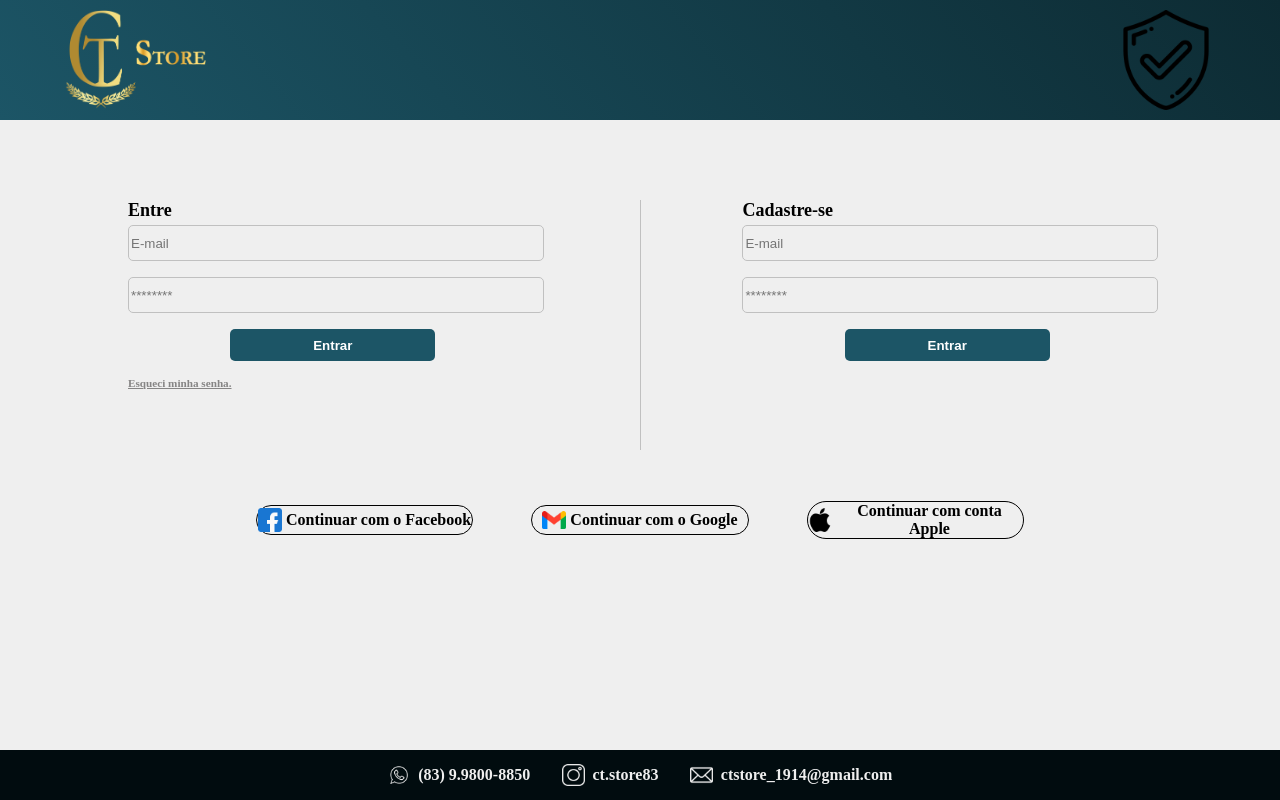
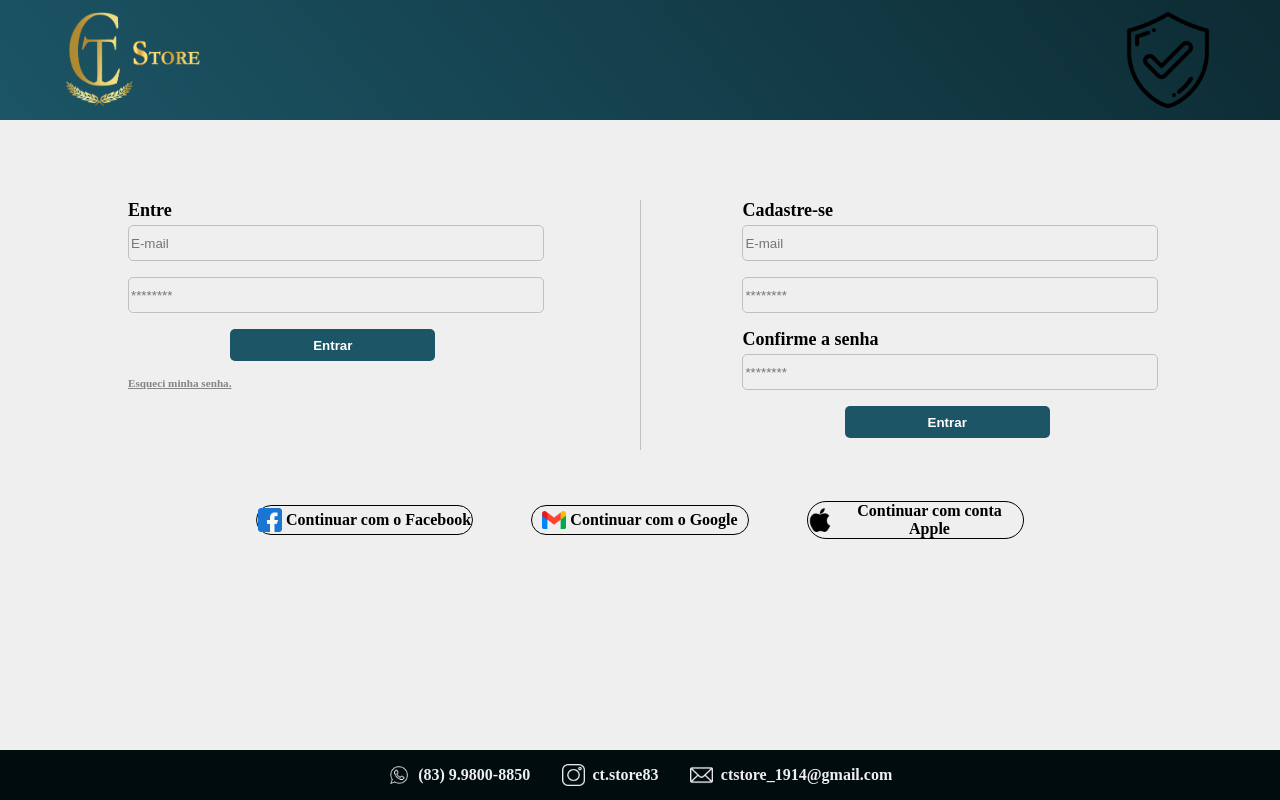
Before and after one commit to tcesar-06/Ctstore, an Angular app: page /login in a window 1280 px wide. Built offline with nearby package versions, Linux system fonts and the light colour scheme.

Commit message:
Thiago: add mais um input q faltava no login e mudei um nome no estoque

```diff
--- a/src/app/components/body-login/body-login.component.html
+++ b/src/app/components/body-login/body-login.component.html
@@ -19,6 +19,8 @@
       <input class="email" type="text" name="nome" placeholder="E-mail">
 
       <input type="password" name="senha" placeholder="********">
+      <label class="texto2">Confirme a senha</label>
+      <input type="password" name="senha" placeholder="********">
 
       <button type="submit" name="submit">Entrar</button>
     </div>
--- a/src/app/layout/layout-headerlogin/layout-headerlogin.component.css
+++ b/src/app/layout/layout-headerlogin/layout-headerlogin.component.css
@@ -7,15 +7,15 @@
 }
 
 .logo{
-  max-width: 150px;
-  max-height: 100px;
+  max-width: 10rem;
+  max-height: 6rem;
+  margin-left: 5%;
   cursor: pointer;
-  margin-left: 5%;
 }
 
 .escudo{
-  max-width: 100px;
-  max-height: 100px;
+  max-width: 10rem;
+  max-height: 6rem;
   margin-right: 5%;
 }
 
--- a/src/app/pages/Estoque/estoque-geral/estoque-geral.component.html
+++ b/src/app/pages/Estoque/estoque-geral/estoque-geral.component.html
@@ -1,8 +1,7 @@
 <app-layout-header></app-layout-header>
 <div>
-    <h1>ESCOLHA SUA CAMISA</h1>
+    <h1>MODELOS</h1>
     <app-layout-estoque></app-layout-estoque>
 </div>
 
-
 <app-layout-footer></app-layout-footer>
--- a/src/app/pages/login/login.component.css
+++ b/src/app/pages/login/login.component.css
@@ -1,3 +1,4 @@
+
 app-layout-footer{
     width: 100%;
     position: fixed;
--- a/src/app/pages/login/login.component.html
+++ b/src/app/pages/login/login.component.html
@@ -1,4 +1,6 @@
-<app-layout-headerlogin></app-layout-headerlogin>
-<app-body-login></app-body-login>
-<app-layout-contas-ext></app-layout-contas-ext>
-<app-layout-footer></app-layout-footer>
+<div>
+    <app-layout-headerlogin></app-layout-headerlogin>
+    <app-body-login></app-body-login>
+    <app-layout-contas-ext></app-layout-contas-ext>
+    <app-layout-footer></app-layout-footer>
+</div>
```
